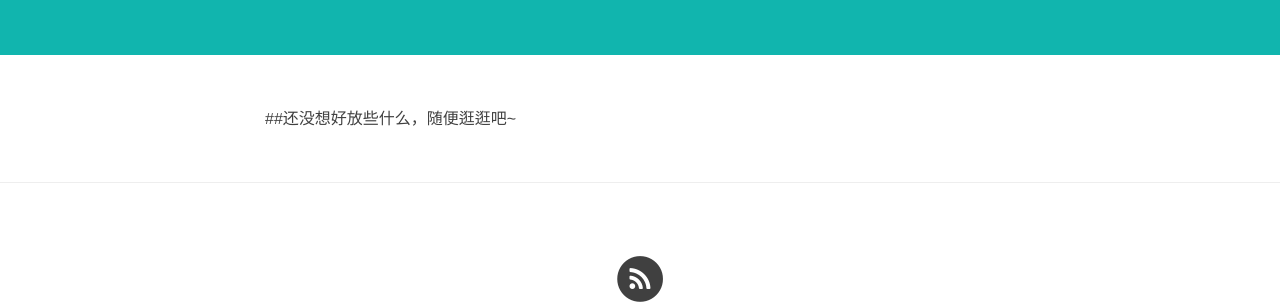
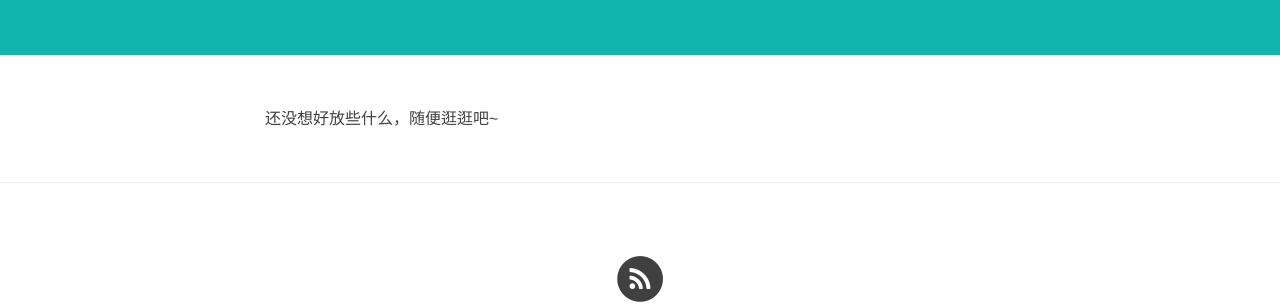
Before and after one commit to HBforHer/HBforHer.github.io, a Jekyll site: the page built from tags.md, in a window 1280 px wide. Shown: the part 373-677 px from the top of the page. Built offline with Jekyll 4.4.1, drawn with Linux system fonts in a browser that asks for light colours; nearby versions of some CDN libraries; library files that are not in the unit come from our copies.

Commit message:
Update tags.md

```diff
--- a/tags.md
+++ b/tags.md
@@ -5,7 +5,7 @@ description: "开心一点"
 header-img: "img/semantic.jpg"
 ---
 
-##还没想好放些什么，随便逛逛吧~
+还没想好放些什么，随便逛逛吧~
 
 
 
```
